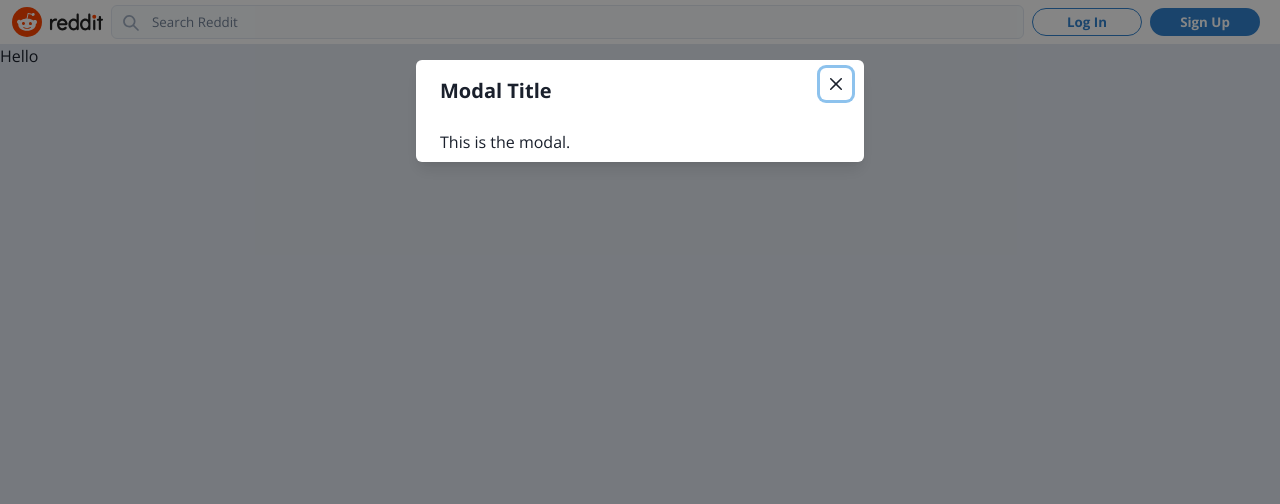
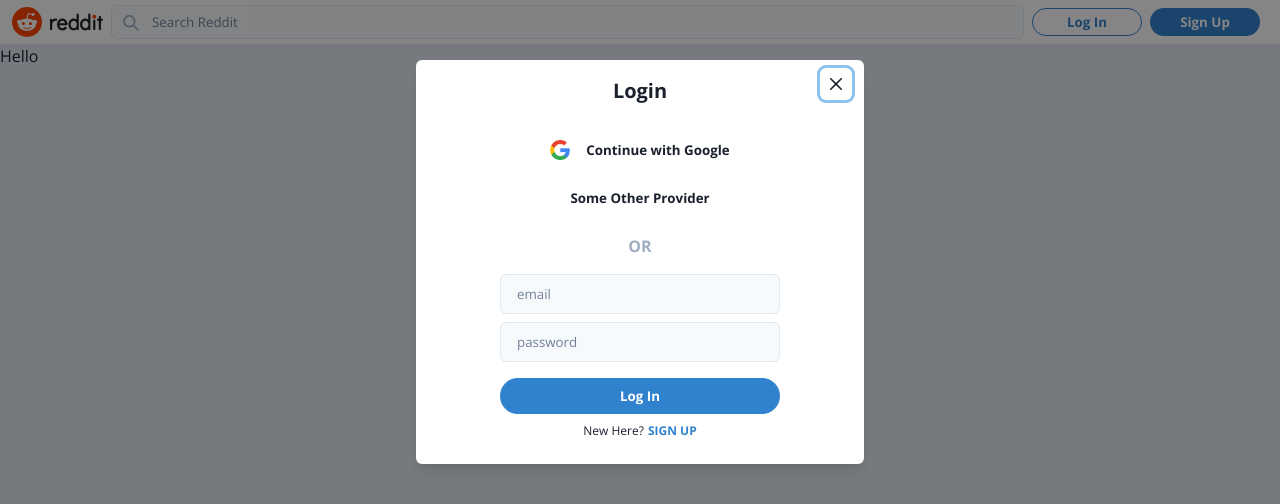
Before and after one commit to codewithpatrick/reddit, a Next.js app: page / in a window 1280 px wide. Both pictures are taken after a click on the button "Log In". Shown: the top 504 px of the page. Built offline with nearby package versions, Linux system fonts and the light colour scheme.

Commit message:
Add Sign Up and Enhance Login

```diff
--- /dev/null
+++ b/src/components/Modal/Auth/AuthInputs.tsx
@@ -0,0 +1,22 @@
+import { authModalState } from '@/src/atoms/authModalAtom';
+import { Flex } from '@chakra-ui/react';
+import React from 'react';
+import { useRecoilValue } from 'recoil';
+import Login from './Login';
+import SignUp from './SignUp';
+
+const AuthInputs = () => {
+    const modalState = useRecoilValue(authModalState);
+
+    return (
+        <Flex direction="column"
+            align="center"
+            width="100%"
+            mt={4}>
+            {modalState.view === "login" && <Login />}
+            {modalState.view === "signup" && <SignUp />}
+        </Flex>
+    )
+}
+
+export default AuthInputs;
--- a/src/components/Modal/Auth/AuthModal.tsx
+++ b/src/components/Modal/Auth/AuthModal.tsx
@@ -1,7 +1,9 @@
 import { authModalState } from '@/src/atoms/authModalAtom'
-import { useDisclosure, Button, Modal, ModalOverlay, ModalContent, ModalHeader, ModalCloseButton, ModalBody, ModalFooter } from '@chakra-ui/react'
+import { Modal, ModalOverlay, ModalContent, ModalHeader, ModalCloseButton, ModalBody, Flex, Text } from '@chakra-ui/react'
 import React from 'react'
 import { useRecoilState } from 'recoil'
+import AuthInputs from './AuthInputs'
+import OAuthButtons from './OAuthButtons'
 
 const AuthModal = () => {
     const [modalState, setModalState] = useRecoilState(authModalState);
@@ -17,10 +19,26 @@
             <Modal isOpen={modalState.open} onClose={handleClose}>
                 <ModalOverlay />
                 <ModalContent>
-                    <ModalHeader>Modal Title</ModalHeader>
+                    <ModalHeader textAlign="center">
+                        {modalState.view === "login" && "Login"}
+                        {modalState.view === "signup" && "Sign Up"}
+                        {modalState.view === "resetPassword" && "Reset Password"}
+                    </ModalHeader>
                     <ModalCloseButton />
-                    <ModalBody>
-                        This is the modal.
+                    <ModalBody display="flex"
+                        flexDirection="column"
+                        alignItems="center"
+                        justifyContent="center"
+                        pb={6}>
+                        <Flex direction="column"
+                            align="center"
+                            justify="center"
+                            width="70%">
+                            <OAuthButtons />
+                            <Text color="gray.400"
+                                fontWeight={700}>OR</Text>
+                            <AuthInputs />
+                        </Flex>
                     </ModalBody>
                 </ModalContent>
             </Modal>
--- /dev/null
+++ b/src/components/Modal/Auth/Login.tsx
@@ -0,0 +1,89 @@
+import { authModalState } from '@/src/atoms/authModalAtom';
+import { Button, Flex, Input, Text } from '@chakra-ui/react';
+import React, { useState } from 'react';
+import { useSetRecoilState } from 'recoil';
+
+const Login = () => {
+    const setAuthModalState = useSetRecoilState(authModalState);
+
+    const [loginForm, setLoginForm] = useState({
+        email: "",
+        password: ""
+    });
+
+    const onSubmit = () => {
+
+    };
+
+    const onChange = (event: React.ChangeEvent<HTMLInputElement>) => {
+        setLoginForm(prev => ({
+            ...prev,
+            [event.target.name]: event.target.value
+        }));
+    };
+
+    return (
+        <form onSubmit={onSubmit}>
+            <Input name="email"
+                required
+                placeholder="email"
+                type="email"
+                mb={2}
+                onChange={onChange}
+                fontSize="10pt"
+                _placeholder={{
+                    color: "gray.500"
+                }}
+                _hover={{
+                    bg: "white",
+                    border: "1px solid",
+                    borderColor: "blue.500"
+                }}
+                _focus={{
+                    outline: "none",
+                    bg: "white",
+                    border: "1px solid",
+                    borderColor: "blue.500"
+                }}
+                bg="gray.50" />
+            <Input name="password"
+                required
+                placeholder="password"
+                type="password"
+                mb={2}
+                onChange={onChange}
+                fontSize="10pt"
+                _placeholder={{
+                    color: "gray.500"
+                }}
+                _hover={{
+                    bg: "white",
+                    border: "1px solid",
+                    borderColor: "blue.500"
+                }}
+                _focus={{
+                    outline: "none",
+                    bg: "white",
+                    border: "1px solid",
+                    borderColor: "blue.500"
+                }}
+                bg="gray.50"
+            />
+            <Button type="submit" width="100%" height="36px" mt={2} mb={2}>Log In</Button>
+            <Flex fontSize="9pt" justifyContent="center">
+                <Text mr={1}>New Here?</Text>
+                <Text color="blue.500"
+                    fontWeight={700}
+                    cursor="pointer"
+                    onClick={() => {
+                        setAuthModalState((prev) => ({
+                            ...prev,
+                            view: "signup"
+                        }))
+                    }}>SIGN UP</Text>
+            </Flex>
+        </form>
+    )
+}
+
+export default Login;
--- /dev/null
+++ b/src/components/Modal/Auth/OAuthButtons.tsx
@@ -0,0 +1,21 @@
+import { Button, Flex, Image } from '@chakra-ui/react'
+import React from 'react'
+
+const OAuthButtons = () => {
+    return (
+        <Flex direction="column"
+            width="100%"
+            mb={4}>
+            <Button variant="oath"
+                mb={2}>
+                <Image src="/images/googlelogo.png"
+                    height="20px"
+                    mr={4} />
+                Continue with Google
+            </Button>
+            <Button variant="oath">Some Other Provider</Button>
+        </Flex>
+    )
+}
+
+export default OAuthButtons
--- /dev/null
+++ b/src/components/Modal/Auth/SignUp.tsx
@@ -0,0 +1,117 @@
+import { authModalState } from '@/src/atoms/authModalAtom';
+import { Input, Button, Flex, Text } from '@chakra-ui/react';
+import React, { useState } from 'react';
+import { useSetRecoilState } from 'recoil';
+
+const SignUp = () => {
+    const setAuthModalState = useSetRecoilState(authModalState);
+
+    const [signUpForm, setSignUpForm] = useState({
+        email: "",
+        password: "",
+        confirmPassword: ""
+    });
+
+    const onSubmit = () => {
+
+    };
+
+    const onChange = (event: React.ChangeEvent<HTMLInputElement>) => {
+        setSignUpForm(prev => ({
+            ...prev,
+            [event.target.name]: event.target.value
+        }));
+    };
+
+    return (
+        <form onSubmit={onSubmit}>
+            <Input name="email"
+                required
+                placeholder="email"
+                type="email"
+                mb={2}
+                onChange={onChange}
+                fontSize="10pt"
+                _placeholder={{
+                    color: "gray.500"
+                }}
+                _hover={{
+                    bg: "white",
+                    border: "1px solid",
+                    borderColor: "blue.500"
+                }}
+                _focus={{
+                    outline: "none",
+                    bg: "white",
+                    border: "1px solid",
+                    borderColor: "blue.500"
+                }}
+                bg="gray.50" />
+            <Input name="password"
+                required
+                placeholder="password"
+                type="password"
+                mb={2}
+                onChange={onChange}
+                fontSize="10pt"
+                _placeholder={{
+                    color: "gray.500"
+                }}
+                _hover={{
+                    bg: "white",
+                    border: "1px solid",
+                    borderColor: "blue.500"
+                }}
+                _focus={{
+                    outline: "none",
+                    bg: "white",
+                    border: "1px solid",
+                    borderColor: "blue.500"
+                }}
+                bg="gray.50"
+            />
+            <Input name="confirmPassword"
+                required
+                placeholder="confirm password"
+                type="password"
+                mb={2}
+                onChange={onChange}
+                fontSize="10pt"
+                _placeholder={{
+                    color: "gray.500"
+                }}
+                _hover={{
+                    bg: "white",
+                    border: "1px solid",
+                    borderColor: "blue.500"
+                }}
+                _focus={{
+                    outline: "none",
+                    bg: "white",
+                    border: "1px solid",
+                    borderColor: "blue.500"
+                }}
+                bg="gray.50"
+            />
+            <Button type="submit"
+                width="100%"
+                height="36px"
+                mt={2}
+                mb={2}>Sign Up</Button>
+            <Flex fontSize="9pt" justifyContent="center">
+                <Text mr={1}>Already a reddittor?</Text>
+                <Text color="blue.500"
+                    fontWeight={700}
+                    cursor="pointer"
+                    onClick={() => {
+                        setAuthModalState((prev) => ({
+                            ...prev,
+                            view: "login"
+                        }))
+                    }}>LOG IN</Text>
+            </Flex>
+        </form>
+    )
+}
+
+export default SignUp;
```
